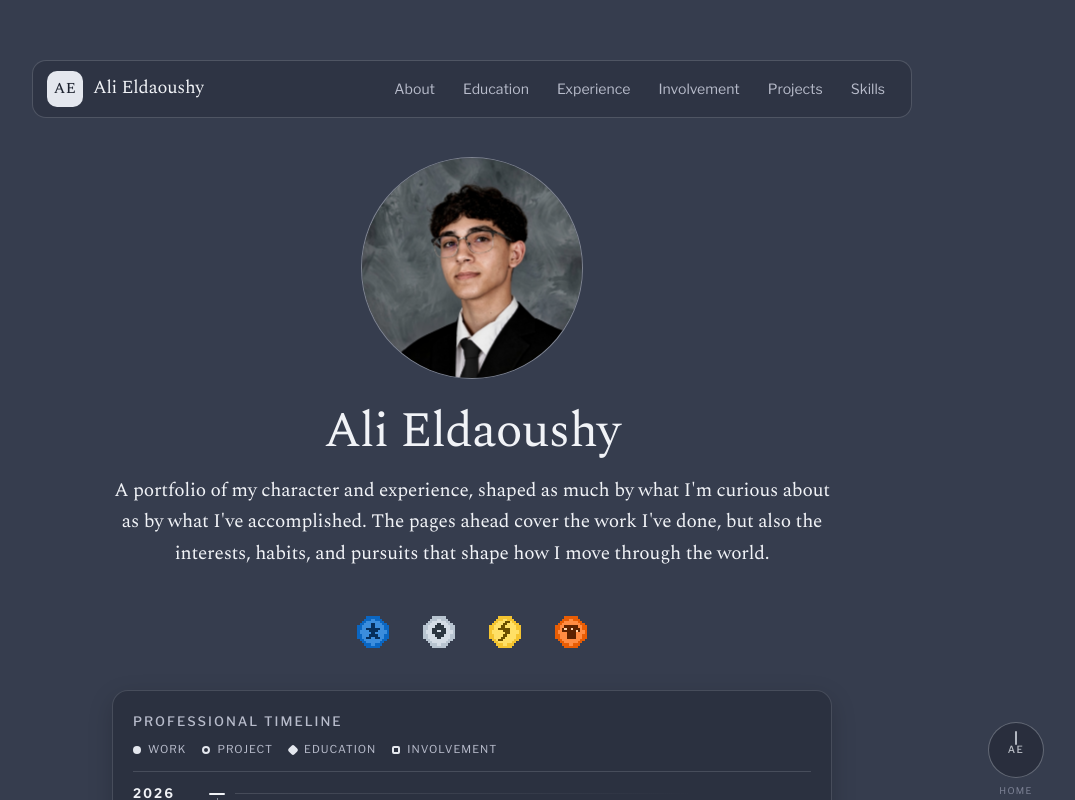
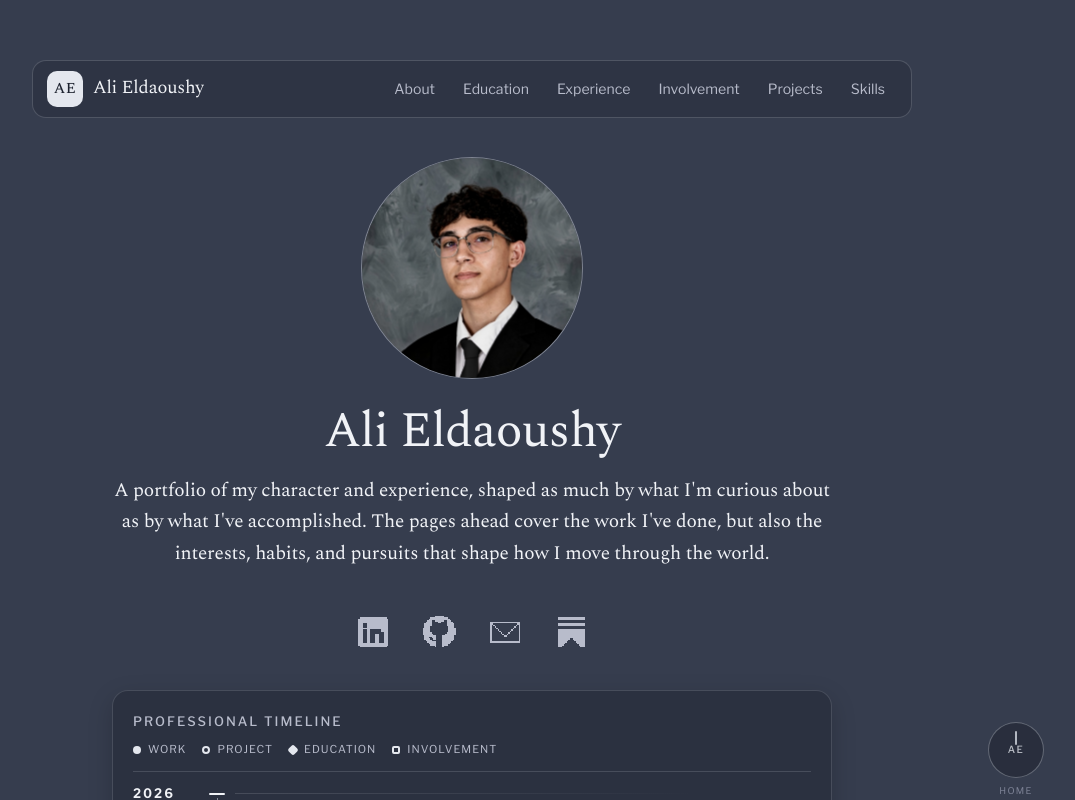
Before and after one commit to alieldaoushyuci/portfolio, a Next.js app: page /portfolio/ in a window 1280 px wide. Shown: the top 800 px of the page, without its empty margins (168-1243 px from the left). Built offline with nearby package versions, Linux system fonts and the light colour scheme.

Commit message:
Use pixelated platform logos in the portfolio muted gray

```diff
--- a/app/components/SocialNotes.jsx
+++ b/app/components/SocialNotes.jsx
@@ -2,160 +2,107 @@
 
 import { useEffect, useState } from 'react';
 
-function PixelSvg({ size = 16, children }) {
+// Each filled cell is one pixel in a 24 × 24 monochrome logo.
+function PixelLogo({ rows }) {
   return (
     <svg
       className="pixel-note-svg"
-      width={size * 2.5}
-      height={size * 2.5}
-      viewBox={`0 0 ${size} ${size}`}
+      width="36"
+      height="36"
+      viewBox="0 0 24 24"
       shapeRendering="crispEdges"
       aria-hidden="true"
     >
-      {children}
+      {rows.flatMap((row, y) => [...row].map((pixel, x) => pixel === '#'
+        ? <rect key={`${x}-${y}`} x={x} y={y} width="1" height="1" fill="currentColor" />
+        : null))}
     </svg>
   );
 }
 
-function Px({ x, y, fill = 'currentColor' }) {
-  return <rect x={x} y={y} width={1} height={1} fill={fill} />;
+function LinkedInIcon() {
+  const rows = Array.from({ length: 24 }, (_, y) =>
+    Array.from({ length: 24 }, (_, x) => {
+      const square = x >= 2 && x <= 21 && y >= 2 && y <= 21;
+      const corner = (x === 2 || x === 21) && (y === 2 || y === 21);
+      const i = x >= 5 && x <= 7 && ((y >= 6 && y <= 8) || (y >= 10 && y <= 18));
+      const n = (x >= 10 && x <= 12 && y >= 10 && y <= 18)
+        || (x >= 13 && x <= 16 && y >= 10 && y <= 12)
+        || (x >= 16 && x <= 18 && y >= 12 && y <= 18);
+      return square && !corner && !i && !n ? '#' : '.';
+    }).join(''));
+  return <PixelLogo rows={rows} />;
 }
 
-function coinFace(metal, face) {
-  const pixels = [];
-  for (let y = 0; y < 16; y++) {
-    for (let x = 0; x < 16; x++) {
-      const d = Math.hypot(x + 0.5 - 8, y + 0.5 - 8);
-      if (d > 7.0) continue;
-      if (d > 5.6) pixels.push([x, y, metal]);
-      else pixels.push([x, y, face]);
-    }
-  }
-  return pixels;
+function GitHubIcon() {
+  return <PixelLogo rows={[
+    '........................',
+    '.........######.........',
+    '......############......',
+    '.....##############.....',
+    '....###..######..###....',
+    '...####....##....####...',
+    '..#####..........#####..',
+    '..#####..........#####..',
+    '..####............####..',
+    '.#####............#####.',
+    '.#####............#####.',
+    '.#####............#####.',
+    '.######..........######.',
+    '.#######........#######.',
+    '..########....########..',
+    '..###..###....########..',
+    '..####..##....########..',
+    '...####.......#######...',
+    '....######....######....',
+    '.....#####....#####.....',
+    '......####....####......',
+    '.........#....#.........',
+    '........................',
+    '........................',
+  ]} />;
 }
 
-function TokenStar() {
-  const base = coinFace('#0a66c2', '#3b8ddd');
-  const stamp = [
-    [7, 4], [8, 4],
-    [7, 5], [8, 5],
-    [5, 6], [6, 6], [7, 6], [8, 6], [9, 6], [10, 6],
-    [6, 7], [7, 7], [8, 7], [9, 7],
-    [7, 8], [8, 8],
-    [6, 9], [7, 9], [8, 9], [9, 9],
-    [5, 10], [6, 10], [9, 10], [10, 10],
-  ];
-  const ink = '#062f5c';
-  return (
-    <PixelSvg>
-      {base.map(([x, y, fill], i) => (
-        <Px key={`b${i}`} x={x} y={y} fill={fill} />
-      ))}
-      {stamp.map(([x, y], i) => (
-        <Px key={`s${i}`} x={x} y={y} fill={ink} />
-      ))}
-    </PixelSvg>
-  );
+function EmailIcon() {
+  return <PixelLogo rows={Array.from({ length: 24 }, (_, y) =>
+    Array.from({ length: 24 }, (_, x) => {
+      const border = ((y === 5 || y === 18) && x >= 2 && x <= 21)
+        || ((x === 2 || x === 21) && y >= 5 && y <= 18);
+      const flap = y >= 6 && y <= 14 && (x === y - 3 || x === 26 - y);
+      return border || flap ? '#' : '.';
+    }).join(''))} />;
 }
 
-function TokenDiamond() {
-  const base = coinFace('#b8c4d0', '#d5dde6');
-  const stamp = [
-    [7, 4], [8, 4],
-    [6, 5], [7, 5], [8, 5], [9, 5],
-    [5, 6], [6, 6], [7, 6], [8, 6], [9, 6], [10, 6],
-    [5, 7], [6, 7], [9, 7], [10, 7],
-    [5, 8], [6, 8], [7, 8], [8, 8], [9, 8], [10, 8],
-    [6, 9], [7, 9], [8, 9], [9, 9],
-    [7, 10], [8, 10],
-  ];
-  const ink = '#2c3640';
-  return (
-    <PixelSvg>
-      {base.map(([x, y, fill], i) => (
-        <Px key={`b${i}`} x={x} y={y} fill={fill} />
-      ))}
-      {stamp.map(([x, y], i) => (
-        <Px key={`s${i}`} x={x} y={y} fill={ink} />
-      ))}
-    </PixelSvg>
-  );
-}
-
-function TokenBolt() {
-  const base = coinFace('#f4c430', '#ffe066');
-  const stamp = [
-    [8, 3], [9, 3],
-    [7, 4], [8, 4],
-    [6, 5], [7, 5],
-    [5, 6], [6, 6], [7, 6], [8, 6], [9, 6],
-    [7, 7], [8, 7], [9, 7],
-    [8, 8], [9, 8],
-    [7, 9], [8, 9],
-    [6, 10], [7, 10],
-    [5, 11], [6, 11],
-  ];
-  const ink = '#6b4e00';
-  return (
-    <PixelSvg>
-      {base.map(([x, y, fill], i) => (
-        <Px key={`b${i}`} x={x} y={y} fill={fill} />
-      ))}
-      {stamp.map(([x, y], i) => (
-        <Px key={`s${i}`} x={x} y={y} fill={ink} />
-      ))}
-    </PixelSvg>
-  );
-}
-
-function TokenOneUp() {
-  const base = coinFace('#e85d04', '#ff8c42');
-  const stamp = [
-    [5, 5], [6, 5], [7, 5], [8, 5], [9, 5], [10, 5],
-    [4, 6], [5, 6], [6, 6], [7, 6], [8, 6], [9, 6], [10, 6], [11, 6],
-    [4, 7], [5, 7], [6, 7], [7, 7], [8, 7], [9, 7], [10, 7], [11, 7],
-    [6, 8], [7, 8], [8, 8], [9, 8],
-    [6, 9], [7, 9], [8, 9], [9, 9],
-    [6, 10], [7, 10], [8, 10], [9, 10],
-  ];
-  const spots = [[5, 6], [8, 6], [10, 7]];
-  const ink = '#5c2200';
-  const spot = '#ffd4a8';
-  return (
-    <PixelSvg>
-      {base.map(([x, y, fill], i) => (
-        <Px key={`b${i}`} x={x} y={y} fill={fill} />
-      ))}
-      {stamp.map(([x, y], i) => (
-        <Px key={`s${i}`} x={x} y={y} fill={ink} />
-      ))}
-      {spots.map(([x, y], i) => (
-        <Px key={`p${i}`} x={x} y={y} fill={spot} />
-      ))}
-    </PixelSvg>
-  );
+function SubstackIcon() {
+  return <PixelLogo rows={Array.from({ length: 24 }, (_, y) =>
+    Array.from({ length: 24 }, (_, x) => {
+      const bar = x >= 3 && x <= 20 && ((y >= 2 && y <= 3) || (y >= 6 && y <= 7));
+      const bookmark = x >= 3 && x <= 20 && y >= 10 && y <= 21
+        && (y <= 15 || x <= 26 - y || x >= y - 3);
+      return bar || bookmark ? '#' : '.';
+    }).join(''))} />;
 }
 
 const SOCIALS = [
   {
     label: 'LinkedIn',
     href: 'https://www.linkedin.com/in/alieldaoushy',
-    Token: TokenStar,
+    Icon: LinkedInIcon,
   },
   {
     label: 'GitHub',
     href: 'https://github.com/alieldaoushyuci',
-    Token: TokenDiamond,
+    Icon: GitHubIcon,
   },
   {
     label: 'Email',
     email: 'aeldaoushy1@gmail.com',
-    Token: TokenBolt,
+    Icon: EmailIcon,
   },
   {
     label: 'Substack',
     href: 'https://substack.com/@alieldaoushy',
-    Token: TokenOneUp,
+    Icon: SubstackIcon,
   },
 ];
 
@@ -179,7 +126,7 @@ export default function SocialNotes() {
 
   return (
     <nav className="social-notes" aria-label="Social links">
-      {SOCIALS.map(({ label, href, email, Token }) => email ? (
+      {SOCIALS.map(({ label, href, email, Icon }) => email ? (
         <button
           key={label}
           type="button"
@@ -187,7 +134,7 @@ export default function SocialNotes() {
           onClick={() => copyEmail(email)}
           aria-label={`Copy email address ${email}`}
         >
-          <Token />
+          <Icon />
           <span className="social-note-tip" role="status">
             {copyStatus || 'Copy email'}
           </span>
@@ -201,7 +148,7 @@ export default function SocialNotes() {
           rel="noopener noreferrer"
           aria-label={label}
         >
-          <Token />
+          <Icon />
           <span className="social-note-tip">{label}</span>
         </a>
       ))}
--- a/app/globals.css
+++ b/app/globals.css
@@ -581,6 +581,7 @@ button.social-note {
   display: block;
   width: 36px;
   height: 36px;
+  color: var(--muted);
   image-rendering: pixelated;
   image-rendering: crisp-edges;
 }
```
Also changed, not shown: 30 other files (tests, documents, lock files or other folders).
